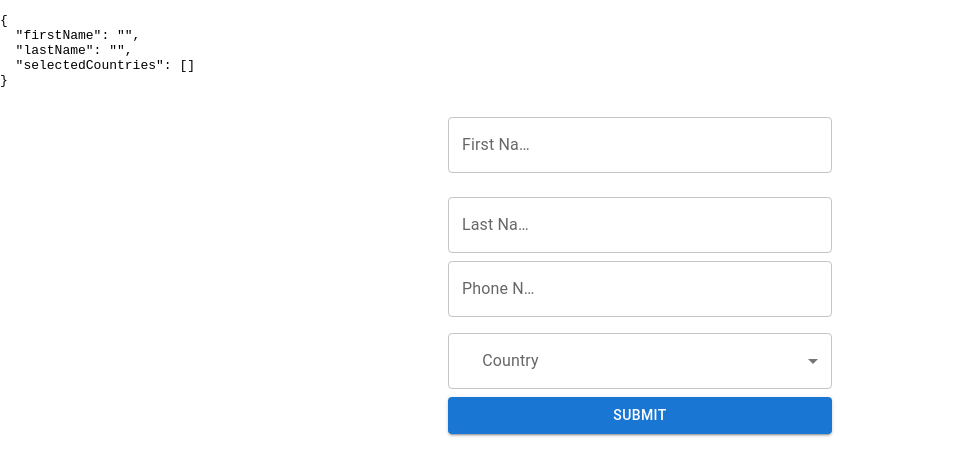
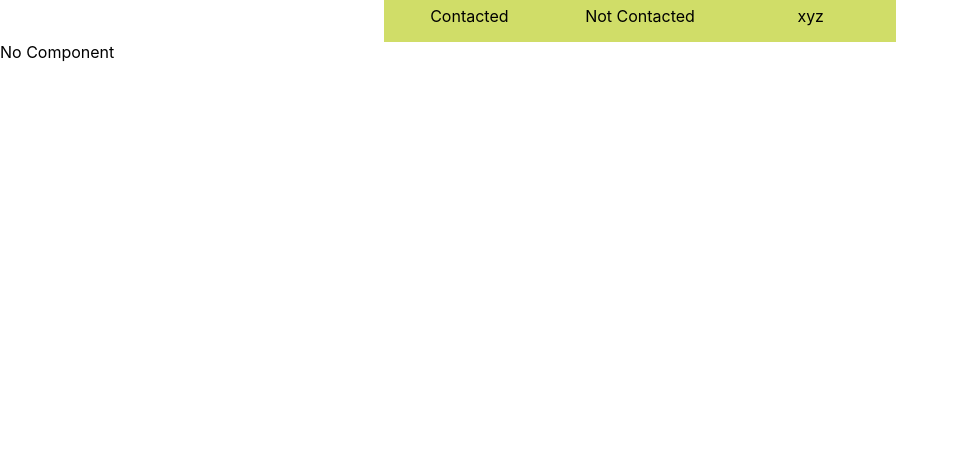
Before and after one commit to SachinsMishra/emis, a React (Create React App) app: page / in a window 1280 px wide. Shown: the top 476 px of the page, without its empty margins (0-958 px from the left). Built offline with nearby package versions, Linux system fonts and the light colour scheme.

Commit message:
Add tab configuratio information

```diff
--- a/src/index.css
+++ b/src/index.css
@@ -73,3 +73,27 @@ code {
   width: 30%;
   margin: 0 auto;
 }
+
+.tabs {
+  width: 40%;
+  display: flex;
+  margin: 0 auto;
+}
+
+.tab {
+  line-height: 2rem;
+  text-align: center;
+  height: 42px;
+  width: 200px;
+  background: #d0dd68;
+  /* border: 1px solid black;; */
+  margin: 0 auto;
+  cursor: pointer;
+}
+
+.active {
+  background: white;
+  border: 1px solid #dbcccc;
+  font-weight: 500;
+  height: 40px !important;
+}
--- a/src/pages/IntakeForm.jsx
+++ b/src/pages/IntakeForm.jsx
@@ -25,7 +25,26 @@ const IntakeForm = () => {
     const [selectedCountries, setSelectedCountries] = useState([]);
     const [textFieldValue, setTextFieldValue] = useState('');
     const [textFieldError, setTextFieldError] = useState('');
-
+    const [tabsInfo, setTabsInfo] = useState(
+        {
+            selectedTab: [],
+            tabs: [
+                {
+                    tabName: 'Contacted',
+                    tabId: 1,
+                    isActive: false,
+                }, {
+                    tabName: 'Not Contacted',
+                    isActive: false,
+                    tabId: 2
+                }, {
+                    tabName: 'xyz',
+                    isActive: false,
+                    tabId: 3
+                }
+            ]
+        }
+    )
     const handleCountryChange = (event) => {
         setSelectedCountries(event.target.value);
     };
@@ -38,14 +57,19 @@ const IntakeForm = () => {
         console.log('Selected Countries:', selectedCountries);
         console.log('Boolean Phone Number:', Boolean(textFieldError));
     };
+    const selectedTab = (tabInfo) => {
+        const newTabs = tabsInfo.tabs.map((x) => {
+            x.isActive = (tabInfo.tabName === x.tabName);
+            return x
+        });
+        setTabsInfo({
+            selectedTab: tabInfo,
+            tabs: newTabs
+        });
 
-    return (
-        <>
-            <pre>{JSON.stringify({
-                firstName,
-                lastName,
-                selectedCountries
-            }, null, 2)}</pre>
+    }
+
+    const FormComponent = () => (
         <div className='intake-form'>
             <TextField
                 label="First Name"
@@ -113,6 +137,22 @@ const IntakeForm = () => {
                 Submit
             </Button>
         </div>
+    )
+
+    return (
+        <>
+            {/* <pre>{JSON.stringify({
+                tabs: tabsInfo
+            }, null, 2)}</pre> */}
+            <div className='tabs'>
+                {
+                    tabsInfo.tabs.map((tab) => (
+                        <div key={tab.tabName} onClick={(e) => selectedTab(tab)} className={`tab ${tab.isActive && 'active'}`}>{tab.tabName}
+                        </div>
+                    ))
+                }
+            </div>
+            {tabsInfo.selectedTab.tabId === 1 ? <FormComponent /> : 'No Component'}
         </>
     );
 };
```
Lines whose indentation alone changed are shown as unchanged.
